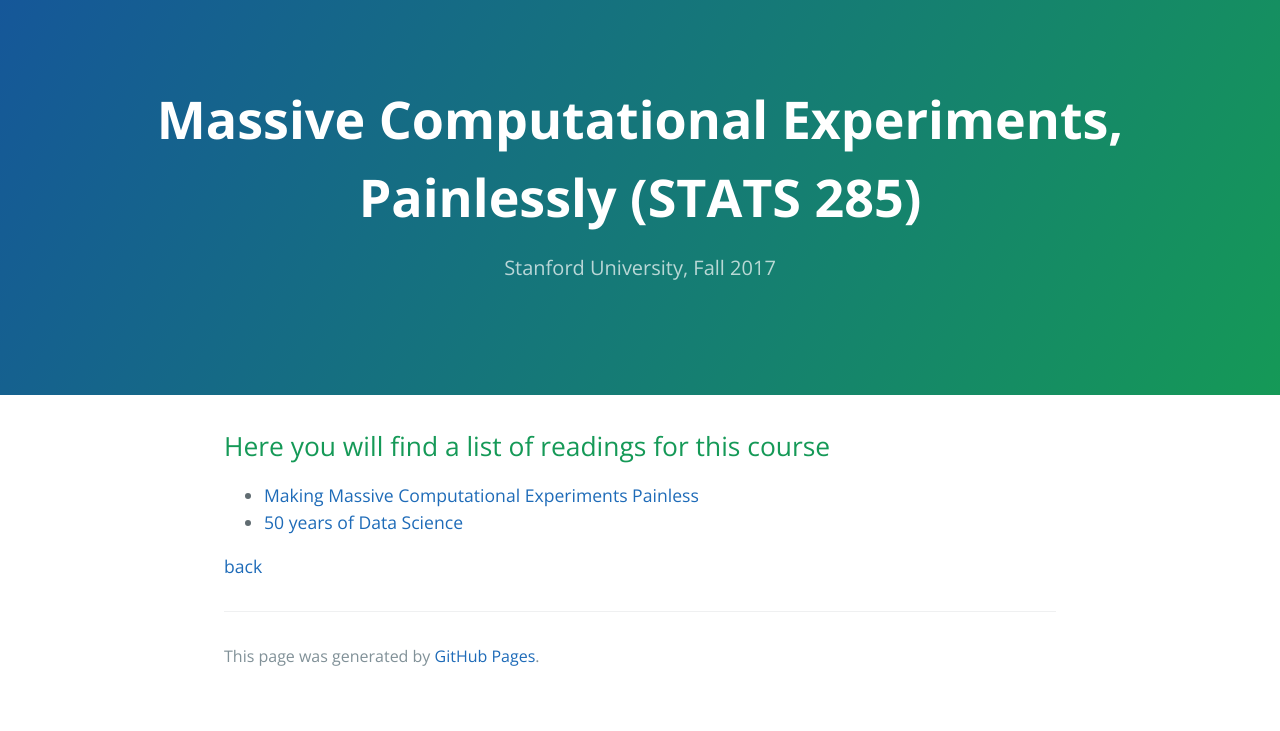
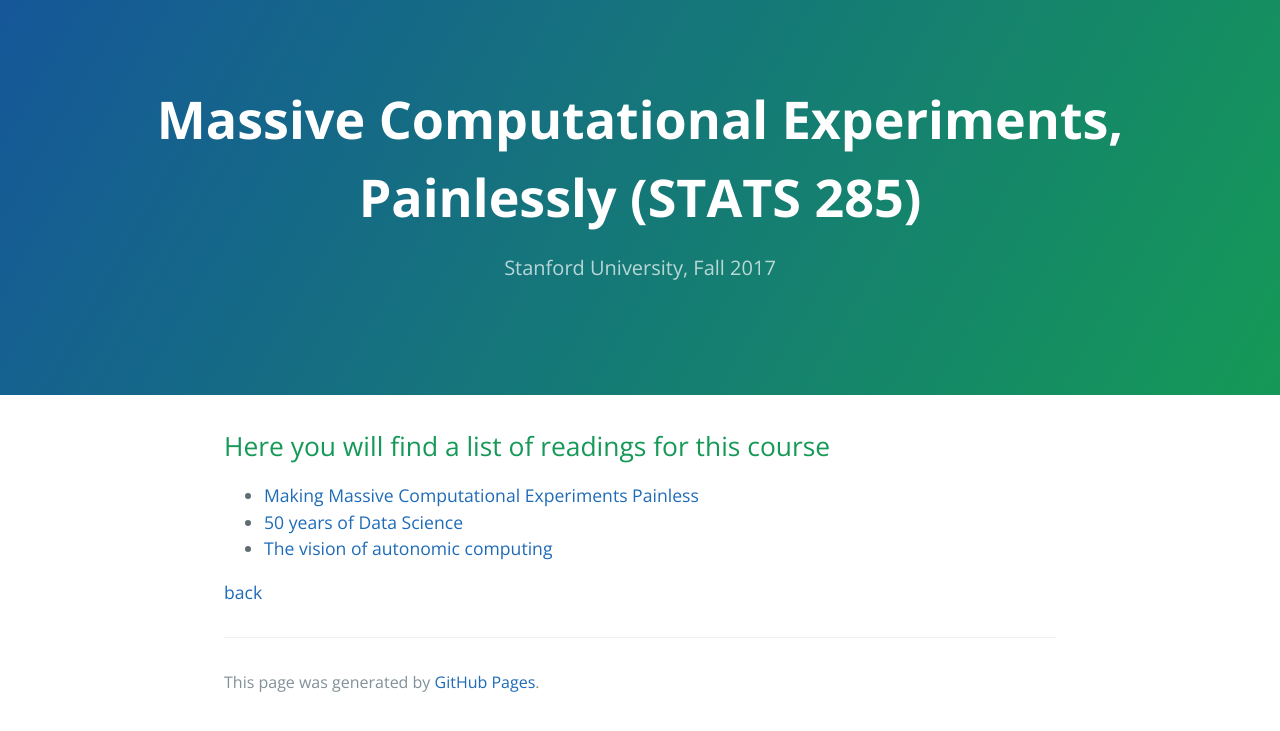
Before and after one commit to stats285/stats285.github.io, a Jekyll site: the page built from readings.md, in a window 1280 px wide. Shown: the top 731 px of the page. Built offline with Jekyll 4.4.1, drawn with Linux system fonts in a browser that asks for light colours; the repository's description, which GitHub fills in, is left out; our own code applies the rules of GitHub Pages for plain Markdown files.

Commit message:
added autonomic omputing paper

```diff
--- a/readings.md
+++ b/readings.md
@@ -6,5 +6,6 @@ layout: default
 
 * [Making Massive Computational Experiments Painless](http://ieeexplore.ieee.org/document/7840870/)
 * [50 years of Data Science](http://courses.csail.mit.edu/18.337/2015/docs/50YearsDataScience.pdf)
+* [The vision of autonomic computing](http://ieeexplore.ieee.org/document/1160055/)
 
 [back](./)
```
